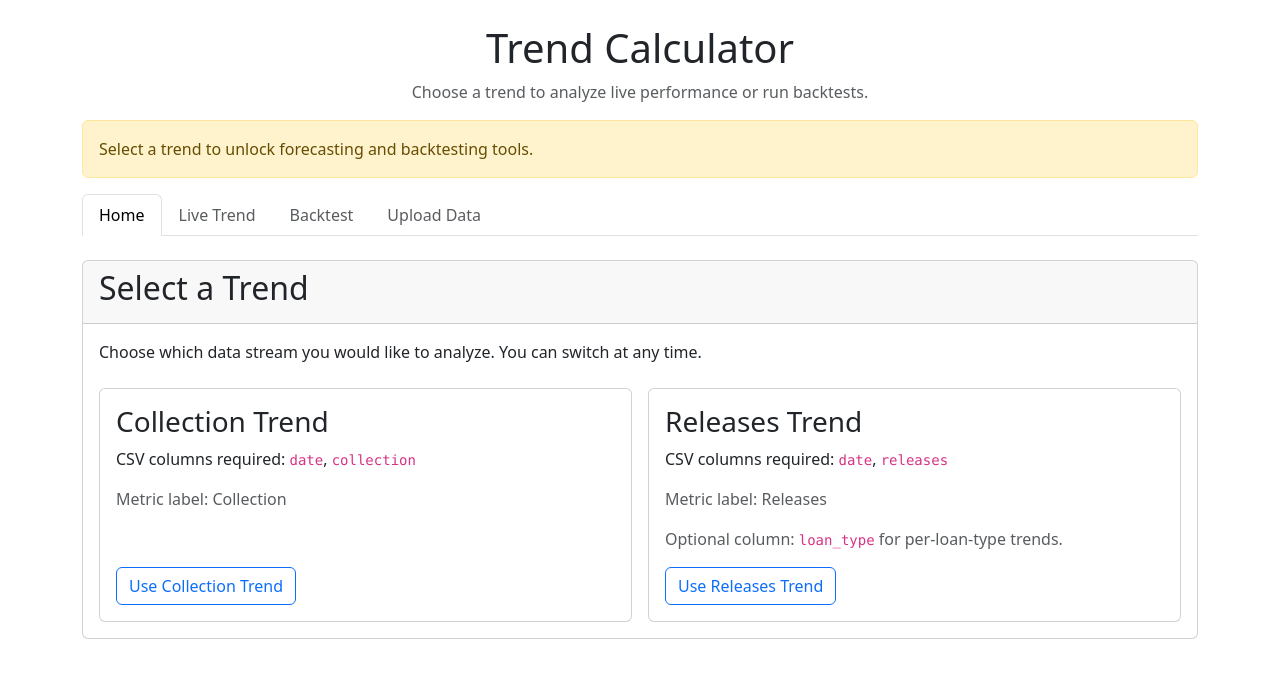
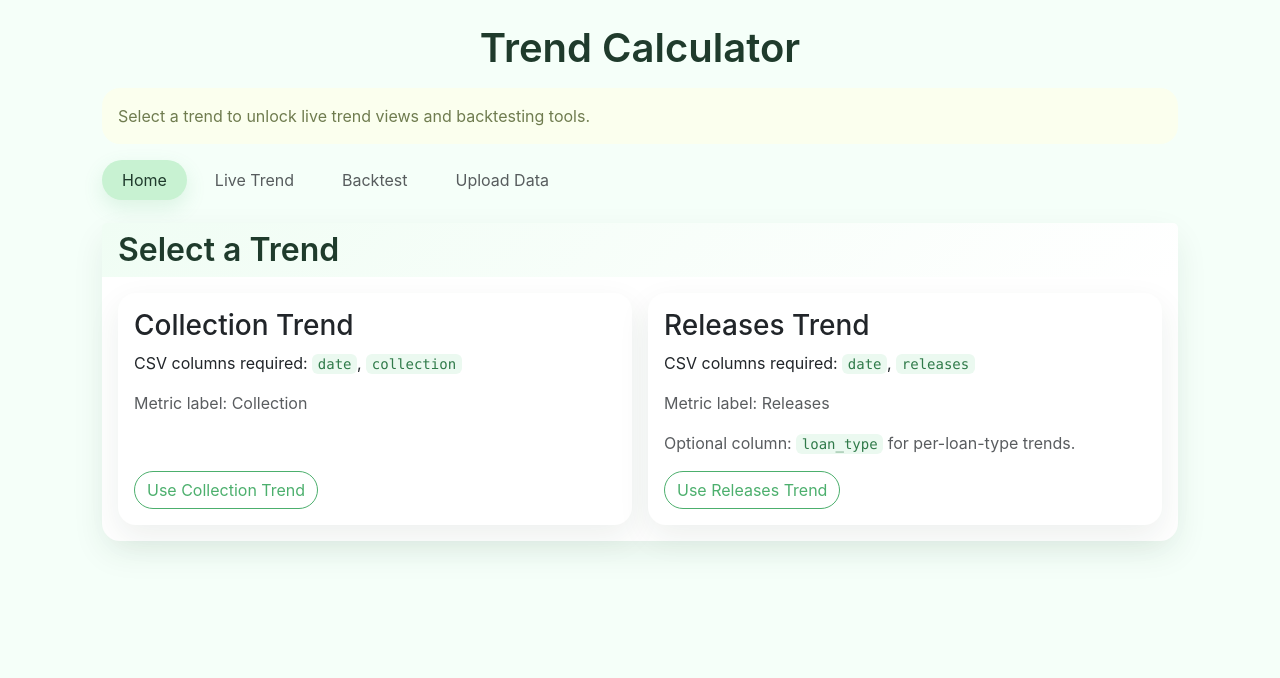
Before and after one commit to Harrenn/month-end-trend, a Flask app: page / in a window 1280 px wide. Shown: the top 678 px of the page. Run offline with Flask 3, Linux system fonts and the light colour scheme.

Commit message:
Rename live forecast flow to live trend

```diff
--- a/app.py
+++ b/app.py
@@ -49,7 +49,7 @@ for trend_key, config in TREND_CONFIG.items():
     }
 
 # =============================================================================
-# === Final Forecasting Showdown: Legacy RMLA Only ===
+# === Final Trend Showdown: Legacy RMLA Only ===
 # Web Implementation
 # =============================================================================
 
@@ -292,7 +292,7 @@ def select_trend():
     session['selected_trend'] = trend_key
     session['selected_segment'] = '__all__'
     next_page = request.form.get('next')
-    return redirect(next_page or url_for('live_forecast'))
+    return redirect(next_page or url_for('live_trend'))
 
 
 @app.route('/clear_trend')
@@ -301,11 +301,11 @@ def clear_trend():
     session.pop('selected_segment', None)
     return redirect(url_for('index'))
 
-@app.route('/live_forecast')
-def live_forecast():
+@app.route('/live_trend')
+def live_trend():
     if get_selected_trend_key() is None:
         return redirect(url_for('index'))
-    return render_template('live_forecast.html')
+    return render_template('live_trend.html')
 
 @app.route('/backtest')
 def backtest():
@@ -333,16 +333,16 @@ def select_segment():
 
     session['selected_segment'] = segment
 
-    next_page = request.form.get('next') or request.headers.get('Referer') or url_for('live_forecast')
+    next_page = request.form.get('next') or request.headers.get('Referer') or url_for('live_trend')
     if not next_page or not str(next_page).startswith('/'):
-        next_page = url_for('live_forecast')
+        next_page = url_for('live_trend')
     return redirect(next_page)
 
-@app.route('/api/live_forecast', methods=['POST'])
-def api_live_forecast():
+@app.route('/api/live_trend', methods=['POST'])
+def api_live_trend():
     trend_key = get_selected_trend_key()
     if trend_key is None:
-        return jsonify({'error': 'Select a trend before forecasting.'}), 400
+        return jsonify({'error': 'Select a trend before generating a live trend.'}), 400
 
     context = get_trend_context(trend_key)
     if context.get('error'):
@@ -363,79 +363,74 @@ def api_live_forecast():
         data = request.get_json()
 
         # Get input values
-        forecast_month_str = data.get('forecast_month')
-        day_to_forecast = data.get('day_to_forecast')
+        trend_month_str = data.get('trend_month')
+        day_to_trend = data.get('day_to_trend')
         current_mtd = float(data.get('current_mtd'))
         n_months_to_use = int(data.get('n_months_to_use', 6))
 
-        # Process forecast month
-        forecast_month = pd.Period(forecast_month_str)
+        if not trend_month_str:
+            return jsonify({'error': 'Trend month is required.'}), 400
+
+        # Process trend month
+        trend_month = pd.Period(trend_month_str)
 
         # Get historical data
-        historical_data = get_historical_data(legacy_df, forecast_month, n_months_to_use)
+        historical_data = get_historical_data(legacy_df, trend_month, n_months_to_use)
         if historical_data is None:
-            return jsonify({'error': 'Cannot forecast: Not enough historical data.'}), 400
+            return jsonify({'error': 'Cannot generate trend: Not enough historical data.'}), 400
 
-        # Convert day_to_forecast to int if it's not None
-        if day_to_forecast is not None:
-            day_to_forecast = int(day_to_forecast)
+        # Convert day_to_trend to int if it's not None
+        if day_to_trend is not None:
+            day_to_trend = int(day_to_trend)
         else:
-            return jsonify({'error': 'Day to forecast is required'}), 400
+            return jsonify({'error': 'Day to trend is required'}), 400
 
-        # Main Forecast
+        # Main Trend Estimate
         legacy_curve = historical_data.groupby('day_of_month')['percent_complete'].mean().sort_index()
-        legacy_attainment = legacy_curve.get(day_to_forecast, 0)
-        forecast = current_mtd / legacy_attainment if legacy_attainment > 0 else 0
+        legacy_attainment = legacy_curve.get(day_to_trend, 0)
+        trend_total = current_mtd / legacy_attainment if legacy_attainment > 0 else 0
 
-        history_rows = historical_data[historical_data['day_of_month'] == day_to_forecast]
         history_details = []
-        for _, hist_row in history_rows.iterrows():
-            hist_month = hist_row['year_month']
-            implied_forecast = (
-                hist_row['mtd'] / hist_row['percent_complete']
-                if hist_row['percent_complete'] > 0 else 0
-            )
-            actual_total = float(monthly_totals.get(hist_month, 0))
-            margin_of_error = (
-                abs(implied_forecast - actual_total) / actual_total
-                if actual_total > 0 else 0
-            )
-            history_details.append({
-                'source_month': str(hist_month),
-                'percent_complete': float(hist_row['percent_complete']),
-                'mtd': float(hist_row['mtd']),
-                'actual_total': actual_total,
-                'implied_forecast': float(implied_forecast),
-                'margin_of_error': float(margin_of_error),
-            })
-
-        # Margin of Error Calculation
         errors = []
-        for hist_month in historical_data['year_month'].unique():
-            temp_hist_data = get_historical_data(legacy_df, hist_month, n_months_to_use)
-            if temp_hist_data is None:
-                continue
-
-            temp_curve = temp_hist_data.groupby('day_of_month')['percent_complete'].mean()
-            hist_attainment = temp_curve.get(day_to_forecast, 0)
-
+        historical_months = historical_data['year_month'].unique()
+        for hist_month in historical_months:
             hist_month_day_data = legacy_df[
-                (legacy_df['year_month'] == hist_month) & (legacy_df['day_of_month'] == day_to_forecast)
+                (legacy_df['year_month'] == hist_month) & (legacy_df['day_of_month'] == day_to_trend)
             ]
             if hist_month_day_data.empty:
                 continue
 
-            hist_mtd = hist_month_day_data['mtd'].iloc[0]
-            hist_actual_total = monthly_totals[hist_month]
+            hist_mtd = float(hist_month_day_data['mtd'].iloc[0])
+            hist_percent_complete = float(hist_month_day_data['percent_complete'].iloc[0])
+            hist_actual_total = float(monthly_totals.get(hist_month, 0) or 0)
 
-            hist_forecast = hist_mtd / hist_attainment if hist_attainment > 0 else 0
-            error = abs(hist_forecast - hist_actual_total) / hist_actual_total if hist_actual_total > 0 else 0
-            errors.append(error)
+            hist_trend_total = 0.0
+            margin_value = None
+
+            temp_hist_data = get_historical_data(legacy_df, hist_month, n_months_to_use)
+            hist_attainment = 0.0
+            if temp_hist_data is not None and not temp_hist_data.empty:
+                temp_curve = temp_hist_data.groupby('day_of_month')['percent_complete'].mean()
+                hist_attainment = float(temp_curve.get(day_to_trend, 0) or 0)
+                if hist_attainment > 0:
+                    hist_trend_total = hist_mtd / hist_attainment
+                    if hist_actual_total > 0:
+                        margin_value = abs(hist_trend_total - hist_actual_total) / hist_actual_total
+                        errors.append(margin_value)
+
+            history_details.append({
+                'source_month': str(hist_month),
+                'percent_complete': hist_percent_complete,
+                'mtd': hist_mtd,
+                'actual_total': hist_actual_total,
+                'implied_trend': float(hist_trend_total),
+                'margin_of_error': float(margin_value) if margin_value is not None else None,
+            })
 
         avg_margin_of_error = np.mean(errors) if errors else 0
 
         return jsonify({
-            'forecast': round(forecast, 2),
+            'trend_total': round(trend_total, 2),
             'avg_margin_of_error': avg_margin_of_error,
             'avg_percent_complete': legacy_attainment,
             'history': history_details,
@@ -488,60 +483,73 @@ def api_backtest():
             for _, day_row in month_data.iterrows():
                 day, mtd_actual = day_row['day_of_month'], day_row['mtd']
                 pct_legacy = legacy_curve.get(day, 0)
-                fc_legacy = mtd_actual / pct_legacy if pct_legacy > 0 else 0
+                trend_estimate_legacy = mtd_actual / pct_legacy if pct_legacy > 0 else 0
 
                 history_rows = historical_data[historical_data['day_of_month'] == day]
                 history_details = []
+                history_errors = []
                 for _, hist_row in history_rows.iterrows():
                     hist_month = hist_row['year_month']
-                    implied_forecast = (
-                        hist_row['mtd'] / hist_row['percent_complete']
-                        if hist_row['percent_complete'] > 0 else 0
-                    )
-                    actual_total = float(monthly_totals.get(hist_month, 0))
-                    margin_of_error = (
-                        abs(implied_forecast - actual_total) / actual_total
-                        if actual_total > 0 else 0
-                    )
+                    hist_mtd = float(hist_row['mtd'])
+                    hist_percent_complete = float(hist_row['percent_complete'])
+                    hist_actual_total = float(monthly_totals.get(hist_month, 0) or 0)
+
+                    hist_trend_total = 0.0
+                    margin_value = None
+
+                    temp_hist_data = get_historical_data(legacy_df, hist_month, n_for_rmla_model)
+                    hist_attainment = 0.0
+                    if temp_hist_data is not None and not temp_hist_data.empty:
+                        temp_curve = temp_hist_data.groupby('day_of_month')['percent_complete'].mean()
+                        hist_attainment = float(temp_curve.get(day, 0) or 0)
+                        if hist_attainment > 0:
+                            hist_trend_total = hist_mtd / hist_attainment
+                            if hist_actual_total > 0:
+                                margin_value = abs(hist_trend_total - hist_actual_total) / hist_actual_total
+                                history_errors.append(margin_value)
+
                     history_details.append({
                         'source_month': str(hist_month),
-                        'percent_complete': float(hist_row['percent_complete']),
-                        'mtd': float(hist_row['mtd']),
-                        'actual_total': actual_total,
-                        'implied_forecast': float(implied_forecast),
-                        'margin_of_error': float(margin_of_error),
+                        'percent_complete': hist_percent_complete,
+                        'mtd': hist_mtd,
+                        'actual_total': hist_actual_total,
+                        'implied_trend': float(hist_trend_total),
+                        'margin_of_error': float(margin_value) if margin_value is not None else None,
                     })
+
+                history_avg_margin = float(np.mean(history_errors)) if history_errors else None
 
                 records.append({
                     "Month": str(m),
                     "date": day_row['date'].strftime('%Y-%m-%d'),
                     "day_of_month": day,
                     "actual_eom_total": actual_eom_total,
-                    "fc_legacy": fc_legacy,
+                    "trend_estimate": trend_estimate_legacy,
                     "mtd_actual": mtd_actual,
                     "avg_percent_complete": pct_legacy,
+                    "history_avg_margin_of_error": history_avg_margin,
                 })
                 history_payloads.append(history_details)
 
         if records:
             report = pd.DataFrame(records).replace([np.inf, -np.inf], 0)
             report['history_details'] = history_payloads
-            report['error_fc_legacy'] = abs(
-                (report['fc_legacy'] - report['actual_eom_total']) / report['actual_eom_total']
+            report['error_trend_estimate'] = abs(
+                (report['trend_estimate'] - report['actual_eom_total']) / report['actual_eom_total']
             )
 
             # Monthly Performance
-            monthly_summary = report.groupby('Month')[['error_fc_legacy']].mean()
+            monthly_summary = report.groupby('Month')[['error_trend_estimate']].mean()
 
             # Overall Performance
-            accuracy = report['error_fc_legacy'].mean()
+            accuracy = report['error_trend_estimate'].mean()
 
             # Format results
             monthly_results = []
             for month, errors in monthly_summary.iterrows():
                 monthly_results.append({
                     'month': month,
-                    'error': errors['error_fc_legacy']
+                    'error': errors['error_trend_estimate']
                 })
 
             # Prepare day-level detail so the UI can inspect the raw backtest points
@@ -549,16 +557,22 @@ def api_backtest():
             daily_results = []
             for _, row in daily_report.iterrows():
                 avg_pct = float(row.get('avg_percent_complete', 0) or 0)
+                hist_avg_margin = row.get('history_avg_margin_of_error')
+                if pd.isna(hist_avg_margin):
+                    hist_avg_margin = None
+                else:
+                    hist_avg_margin = float(hist_avg_margin)
                 daily_results.append({
                     'month': row['Month'],
                     'date': row['date'],
                     'day_of_month': int(row['day_of_month']),
-                    'forecast': float(row['fc_legacy']),
+                    'trend_estimate': float(row['trend_estimate']),
                     'actual_total': float(row['actual_eom_total']),
                     'mtd': float(row['mtd_actual']),
                     'avg_percent_complete': avg_pct,
-                    'error': float(row['error_fc_legacy']),
+                    'error': float(row['error_trend_estimate']),
                     'history': row.get('history_details', []),
+                    'history_avg_margin_of_error': hist_avg_margin,
                 })
 
             return jsonify({
--- a/templates/base.html
+++ b/templates/base.html
@@ -5,12 +5,151 @@
     <meta name="viewport" content="width=device-width, initial-scale=1.0">
     <title>Trend Calculator</title>
     <link href="https://cdn.jsdelivr.net/npm/bootstrap@5.3.0/dist/css/bootstrap.min.css" rel="stylesheet">
+    <style>
+        :root {
+            --trend-primary: #4caf6d;
+            --trend-primary-dark: #3b9259;
+            --trend-accent: #c8f2d2;
+            --trend-muted: #5a6f64;
+            --trend-bg: #f5fff9;
+        }
+
+        body {
+            background: var(--trend-bg);
+            color: #1f3b2c;
+            font-family: "Inter", "Segoe UI", sans-serif;
+        }
+
+        .container {
+            max-width: 1100px;
+        }
+
+        .header h1 {
+            font-weight: 600;
+            color: #1f3b2c;
+        }
+
+        .card {
+            border: none;
+            border-radius: 18px;
+            box-shadow: 0 12px 32px rgba(31, 59, 44, 0.08);
+            background: #ffffff;
+        }
+
+        .card-header {
+            border-bottom: none;
+            background: linear-gradient(135deg, #f0fdf4, #ffffff);
+            border-radius: 18px 18px 0 0;
+        }
+
+        .card-header h2,
+        .card-header h3 {
+            margin-bottom: 0;
+            color: #1f3b2c;
+            font-weight: 600;
+        }
+
+        .nav-tabs {
+            border-bottom: none;
+            gap: 0.5rem;
+        }
+
+        .nav-tabs .nav-link {
+            border-radius: 999px;
+            border: none;
+            color: var(--trend-muted);
+            background: transparent;
+            padding: 0.5rem 1.25rem;
+        }
+
+        .nav-tabs .nav-link.active {
+            background: var(--trend-accent);
+            color: #1f3b2c;
+            box-shadow: 0 8px 20px rgba(76, 175, 109, 0.15);
+        }
+
+        .btn-primary {
+            background: var(--trend-primary);
+            border-color: var(--trend-primary);
+            border-radius: 999px;
+            box-shadow: 0 10px 20px rgba(76, 175, 109, 0.25);
+        }
+
+        .btn-primary:hover,
+        .btn-primary:focus {
+            background: var(--trend-primary-dark);
+            border-color: var(--trend-primary-dark);
+            box-shadow: 0 12px 24px rgba(59, 146, 89, 0.25);
+        }
+
+        .btn-outline-primary {
+            color: var(--trend-primary);
+            border-color: var(--trend-primary);
+            border-radius: 999px;
+        }
+
+        .btn-outline-primary:hover,
+        .btn-outline-primary:focus {
+            color: #ffffff;
+            background: var(--trend-primary);
+            border-color: var(--trend-primary);
+        }
+
+        .btn-outline-secondary {
+            color: var(--trend-primary);
+            border-color: #d6f3df;
+            border-radius: 999px;
+        }
+
+        .btn-outline-secondary:hover,
+        .btn-outline-secondary:focus {
+            color: #1f3b2c;
+            background: var(--trend-accent);
+            border-color: var(--trend-accent);
+        }
+
+        .alert-secondary {
+            background: #e8f9ef;
+            border: none;
+            color: #1f3b2c;
+            border-radius: 18px;
+            box-shadow: 0 12px 24px rgba(31, 59, 44, 0.08);
+        }
+
+        .alert-warning {
+            background: #fbffee;
+            border: none;
+            color: #6f7c4f;
+            border-radius: 18px;
+        }
+
+        table thead {
+            background: #f0fdf4;
+        }
+
+        .table-striped > tbody > tr:nth-of-type(odd) > * {
+            background: #f8fff9;
+        }
+
+        .alert-info {
+            background: #e1f7ea;
+            border: none;
+            color: #1f3b2c;
+            border-radius: 18px;
+        }
+
+        code {
+            background: #ebf9f0;
+            color: #2f7a49;
+            border-radius: 6px;
+            padding: 0.125rem 0.35rem;
+        }
+    </style>
 </head>
 <body>
     <div class="container">
         <div class="header text-center mt-4 mb-3">
             <h1>Trend Calculator</h1>
-            <p class="text-muted mb-0">Choose a trend to analyze live performance or run backtests.</p>
         </div>
 
         {% if selected_trend_label %}
@@ -48,7 +187,7 @@
         </div>
         {% else %}
         <div class="alert alert-warning" role="status">
-            Select a trend to unlock forecasting and backtesting tools.
+            Select a trend to unlock live trend views and backtesting tools.
         </div>
         {% endif %}
 
@@ -57,7 +196,7 @@
                 <a class="nav-link {% if request.endpoint == 'index' %}active{% endif %}" href="/">Home</a>
             </li>
             <li class="nav-item">
-                <a class="nav-link {% if request.endpoint == 'live_forecast' %}active{% endif %}{% if not selected_trend_label %} disabled{% endif %}" href="/live_forecast">Live Trend</a>
+                <a class="nav-link {% if request.endpoint == 'live_trend' %}active{% endif %}{% if not selected_trend_label %} disabled{% endif %}" href="/live_trend">Live Trend</a>
             </li>
             <li class="nav-item">
                 <a class="nav-link {% if request.endpoint == 'backtest' %}active{% endif %}{% if not selected_trend_label %} disabled{% endif %}" href="/backtest">Backtest</a>
--- a/templates/index.html
+++ b/templates/index.html
@@ -8,12 +8,10 @@
                 <h2>Select a Trend</h2>
             </div>
             <div class="card-body">
-                <p class="mb-4">Choose which data stream you would like to analyze. You can switch at any time.</p>
-
                 <div class="row g-3">
                     {% for trend_key, config in trend_options.items() %}
                     <div class="col-md-6">
-                        <div class="card h-100 {% if selected_trend_key == trend_key %}border-primary{% endif %}">
+                        <div class="card h-100 {% if selected_trend_key == trend_key %}border border-2 border-success-subtle{% else %}border-0{% endif %}">
                             <div class="card-body d-flex flex-column">
                                 <h3 class="card-title">{{ config.label }}</h3>
                                 <p class="card-text">CSV columns required: <code>date</code>, <code>{{ config.value_column }}</code></p>
```
Also changed, not shown: templates/backtest.html (+17 -9 lines), templates/live_trend.html (renamed from templates/live_forecast.html, +29 -26 lines).
